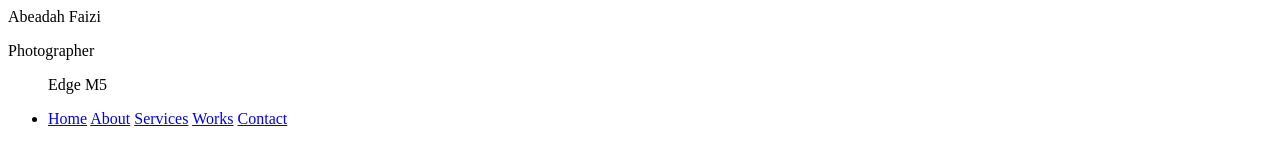
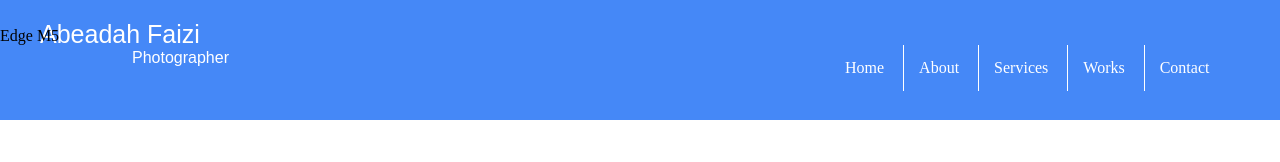
Before and after one commit to Salmarahmati/Git-Project, a plain HTML site: page index.html in a window 1280 px wide. Drawn offline with Linux system fonts and the light colour scheme.

Commit message:
header completed

```diff
--- /dev/null
+++ b/headerstyle.css
@@ -0,0 +1,54 @@
+*{
+    padding: 0;
+    margin: 0;
+    box-sizing: border-box;
+}header{
+    width: 100%;
+    height: 15vh;
+    background-color: #4588f7;
+    position:fixed;
+}.div-1{
+    position: relative;
+    left: 40px;
+    top: 20px;
+}.div-1 label{
+    color: white;
+    font-size: 25px;
+    font-family: Arial;
+}.icon{
+    color: white;
+
+}.div-1 p{
+    margin-left: 92px;
+    font-family: Arial;
+    color: white;
+}ul{
+    list-style-type: none;
+    margin-bottom:40px ;
+    position: relative;
+    bottom: 20px;
+
+}li{
+    margin-left:830px;
+}
+li a{
+    display: block;
+    text-align: center;
+    padding: 14px 15px;
+    text-decoration: none;
+    display: inline-block;
+    text-align: center;
+    color: white;
+    transition: all 0.5s;
+}li a:hover{
+    color: rgb(8, 185, 244);
+}.border{
+    border-left: 1px solid white;
+}
+#edge{
+
+
+}
+#spo{
+
+}
--- a/index.html
+++ b/index.html
@@ -6,12 +6,13 @@
     <meta http-equiv="X-UA-Compatible" content="IE=edge">
     <meta name="viewport" content="width=device-width, initial-scale=1.0">
     <title>Git Project</title>
+    <link rel="stylesheet" href="headerstyle.css">
 </head>
 
 <body>
     <header>
 
-        <nav>
+
 
             <div class="div-1">
               <i class="fas fa-camera fa-2x icon"></i>
@@ -30,7 +31,7 @@
                       <a href="#" class="border">Contact</a>
                   </li>
               </ul>
-          </nav>
+
     </header>
 
 </body>
```
